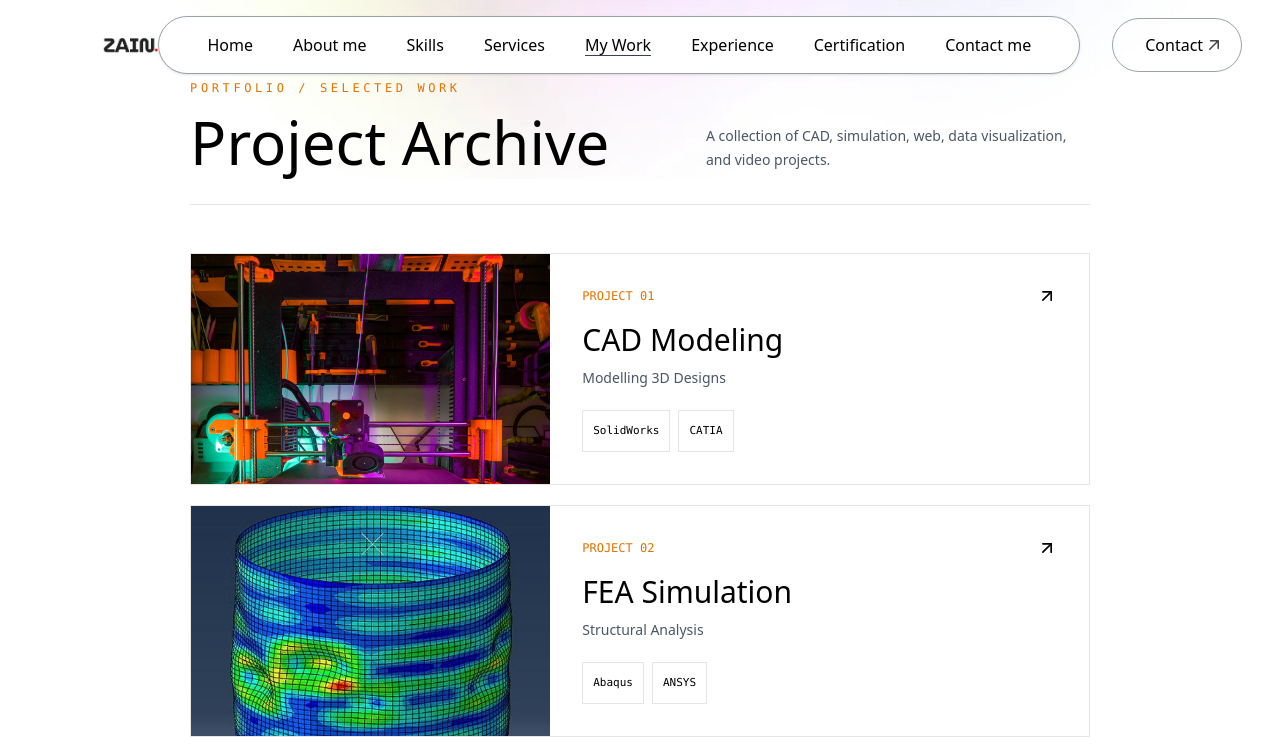
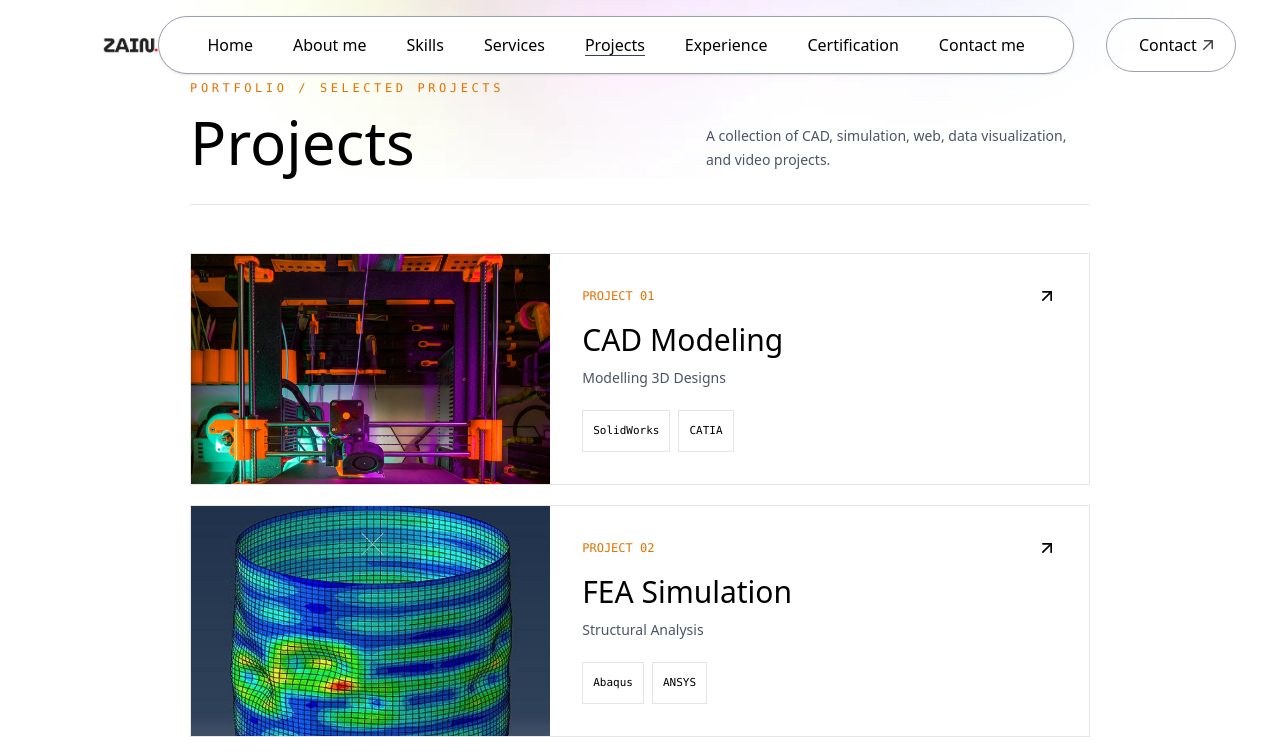
Before and after one commit to syedzainalii/portfolio, a Next.js app in the folder client/: page /work in a window 1280 px wide. Shown: the top 756 px of the page. Built offline with nearby package versions, Linux system fonts and the light colour scheme; a web font is replaced by a local one.

Commit message:
work to project

```diff
--- a/client/app/Components/Navbar.jsx
+++ b/client/app/Components/Navbar.jsx
@@ -39,7 +39,7 @@ const Navbar = ({isDarkMode, setIsDarkMode}) => {
         { href: "/about", label: "About me" },
         { href: "/skills", label: "Skills" },
         { href: "/services", label: "Services" },
-        { href: "/work", label: "My Work" },
+        { href: "/work", label: "Projects" },
         { href: "/experience", label: "Experience" },
         { href: "/certification", label: "Certification" },
         { href: "/contact", label: "Contact me" },
--- a/client/app/Components/Work.jsx
+++ b/client/app/Components/Work.jsx
@@ -61,9 +61,9 @@ const Work = ({ preview = false }) => {
     >
       {/* Heading */}
       <h4 className="mb-2 text-center text-xs font-semibold uppercase tracking-[0.25em] text-slate-500 dark:text-slate-400 sm:text-sm">
-        My Portfolio
+        My Projects
       </h4>
-      <h2 className="text-center font-Ovo text-4xl sm:text-5xl">My latest work</h2>
+      <h2 className="text-center font-Ovo text-4xl sm:text-5xl">My latest projects</h2>
       <p className="mx-auto mb-14 mt-5 max-w-2xl text-center font-Ovo text-gray-600 dark:text-white/70">
         Here are a few projects I&apos;ve worked on recently. Want to see more?
       </p>
--- a/client/app/Components/WorkPage.jsx
+++ b/client/app/Components/WorkPage.jsx
@@ -9,9 +9,9 @@ export default function WorkPage() {
       <header className="mb-12 flex flex-col gap-6 border-b border-black/10 pb-8 sm:flex-row sm:items-end sm:justify-between dark:border-white/15">
         <div>
           <p className="font-mono text-xs uppercase tracking-[0.3em] text-amber-600 dark:text-amber-400">
-            Portfolio / Selected Work
+            Portfolio / Selected Projects
           </p>
-          <h1 className="mt-4 font-Ovo text-4xl sm:text-6xl">Project Archive</h1>
+          <h1 className="mt-4 font-Ovo text-4xl sm:text-6xl">Projects</h1>
         </div>
         <p className="max-w-sm text-sm leading-6 text-gray-600 dark:text-white/65">
           A collection of CAD, simulation, web, data visualization, and video projects.
--- a/client/app/work/page.js
+++ b/client/app/work/page.js
@@ -1,7 +1,7 @@
 import WorkPageView from "../Components/WorkPage";
 
 export const metadata = {
-  title: "My Work",
+  title: "Projects",
   description:
     "Selected CAD, FEA simulation, frontend, data visualization, and video projects by Syed Zain Ali.",
 };
```
